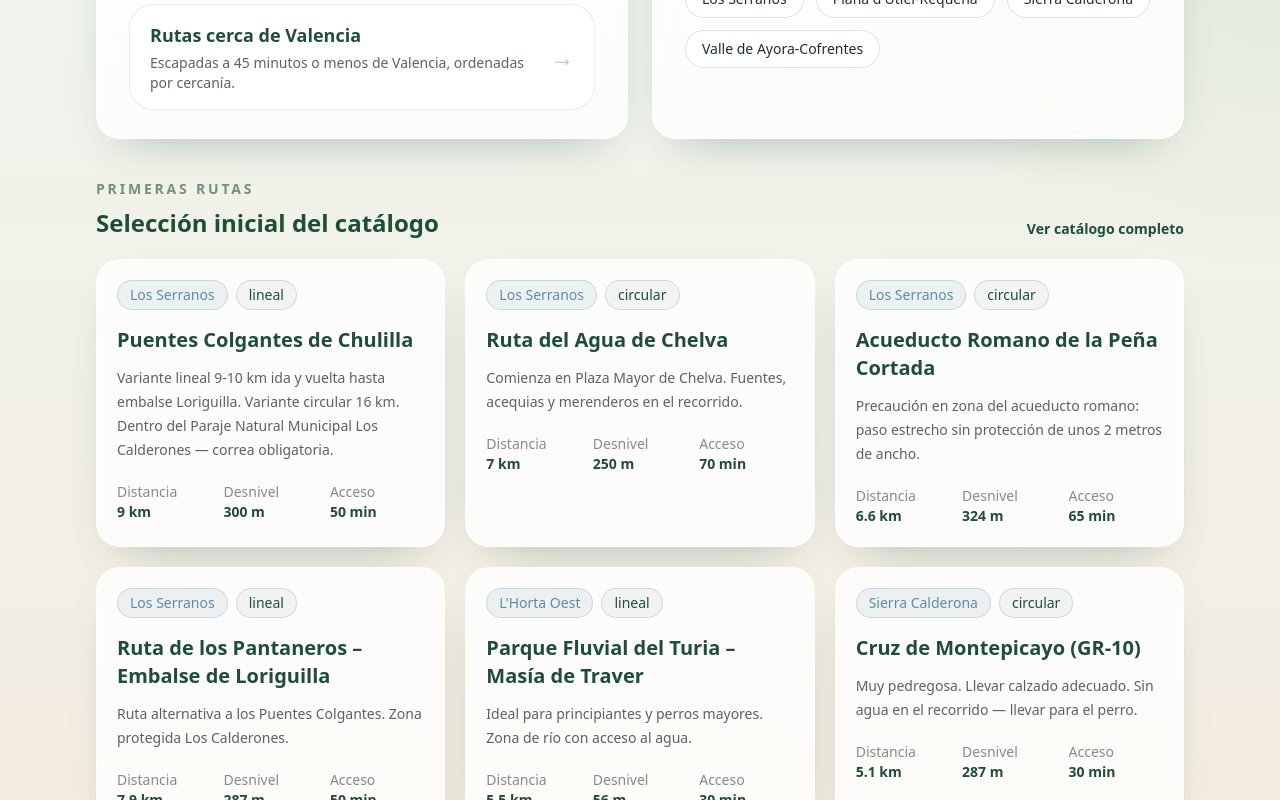
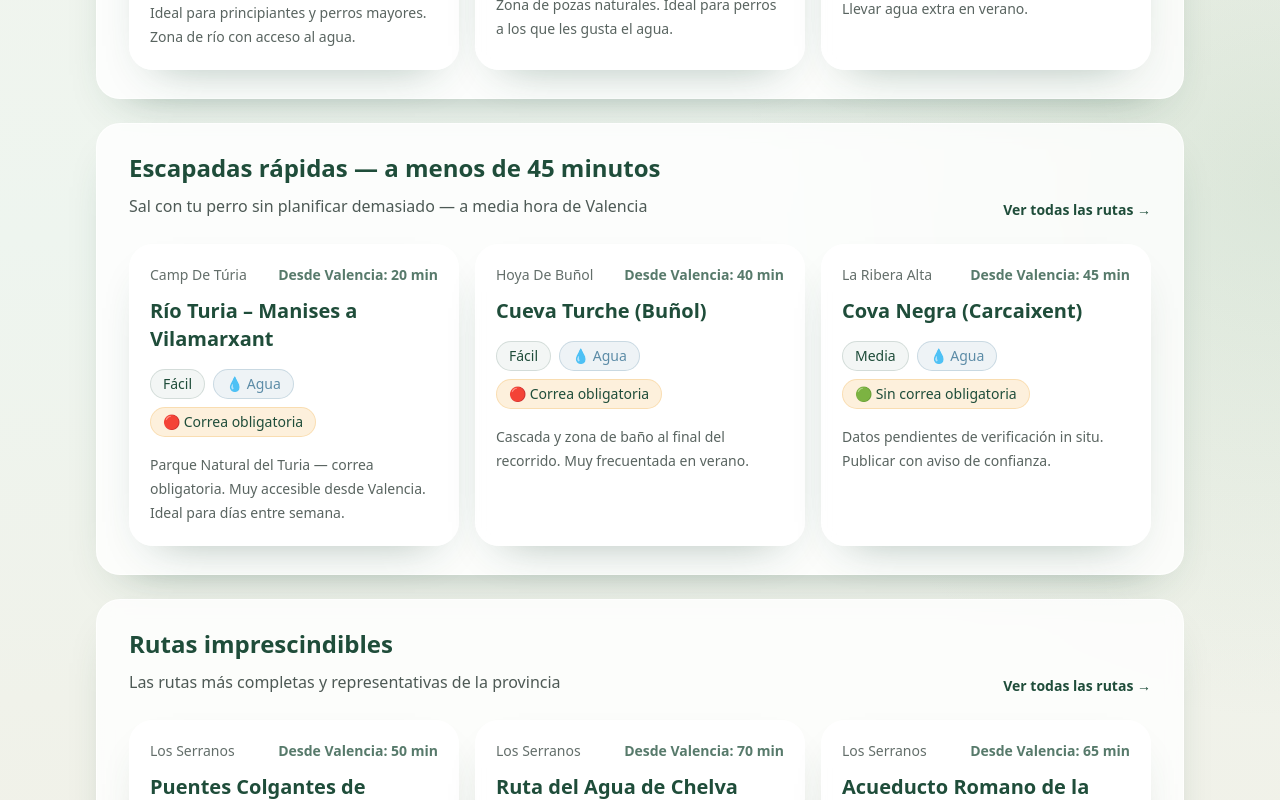
Before and after one commit to eloylt13/rutas-perro-valencia, a Next.js app: page / in a window 1280 px wide. Shown: the part 1260-2060 px from the top of the page. Built offline with nearby package versions, Linux system fonts and the light colour scheme.

Commit message:
feat: bloques destacados en home

```diff
--- a/app/page.tsx
+++ b/app/page.tsx
@@ -1,13 +1,17 @@
 import type { Metadata } from "next";
 import Link from "next/link";
 import {
-  getRutas,
+  formatDificultad,
+  formatZona,
+  getRutaBySlug,
   getTipoDescription,
   getTipoLabel,
   getZonas,
   getZonaSlug,
+  sanitizeText,
   TIPOS_SOPORTADOS
 } from "@/lib/rutas";
+import type { Ruta } from "@/types/ruta";
 
 export const metadata: Metadata = {
   metadataBase: new URL("https://rutasperrovalencia.es"),
@@ -18,25 +22,129 @@ export const metadata: Metadata = {
   }
 };
 
+type FeaturedBlock = {
+  title: string;
+  subtitle: string;
+  slugs: string[];
+};
+
 const featureItems = [
   {
     title: "Rutas verificadas",
-    description: "Consulta fichas con datos de acceso, dificultad, agua, sombra y notas útiles para salir con perro."
+    description:
+      "Consulta fichas con datos de acceso, dificultad, agua, sombra y notas \u00fatiles para salir con perro."
   },
   {
     title: "Explora por zona",
-    description: "Encuentra rápidamente áreas como Los Serranos, la Calderona o la Ribera Alta."
+    description: "Encuentra r\u00e1pidamente \u00e1reas como Los Serranos, la Calderona o la Ribera Alta."
   },
   {
     title: "Filtra por necesidad",
-    description: "Accede a selecciones de rutas con agua, fáciles o especialmente cerca de Valencia."
+    description: "Accede a selecciones de rutas con agua, f\u00e1ciles o especialmente cerca de Valencia."
   }
 ];
 
+const featuredBlocks: FeaturedBlock[] = [
+  {
+    title: "Rutas con agua \u2014 perfectas para el verano",
+    subtitle: "Rutas donde tu perro puede refrescarse en r\u00edos, pozas o embalses",
+    slugs: [
+      "parque-fluvial-turia-masia-traver",
+      "gorgo-escalera-anna",
+      "xativa-cova-negra-bellus"
+    ]
+  },
+  {
+    title: "Escapadas r\u00e1pidas \u2014 a menos de 45 minutos",
+    subtitle: "Sal con tu perro sin planificar demasiado \u2014 a media hora de Valencia",
+    slugs: [
+      "rio-turia-manises-vilamarxant",
+      "cueva-turche",
+      "cova-negra-carcaixent"
+    ]
+  },
+  {
+    title: "Rutas imprescindibles",
+    subtitle: "Las rutas m\u00e1s completas y representativas de la provincia",
+    slugs: [
+      "puentes-colgantes-chulilla",
+      "ruta-del-agua-chelva",
+      "acueducto-romano-pena-cortada"
+    ]
+  }
+];
+
+function getFeaturedRuta(slug: string): Ruta {
+  const ruta = getRutaBySlug(slug);
+
+  if (!ruta) {
+    throw new Error(`Ruta no encontrada para la home destacada: ${slug}`);
+  }
+
+  return ruta;
+}
+
+function FeaturedRouteCard({ ruta }: { ruta: Ruta }) {
+  return (
+    <article className="panel flex h-full flex-col p-5 hover:border-bosque/35">
+      <div className="flex items-center justify-between gap-3">
+        <p className="text-sm font-medium text-grafito/70">{formatZona(ruta.zona)}</p>
+        <p className="text-sm font-semibold text-bosque/75">
+          Desde Valencia: {ruta.acceso_desde_valencia_min} min
+        </p>
+      </div>
+
+      <h3 className="mt-3 text-xl font-semibold text-bosque">
+        <Link href={`/rutas/${ruta.slug}`} className="hover:text-grafito">
+          {sanitizeText(ruta.nombre)}
+        </Link>
+      </h3>
+
+      <div className="mt-4 flex flex-wrap gap-2">
+        <span className="chip border-bosque/15 bg-bosque/5 text-bosque">
+          {formatDificultad(ruta.dificultad)}
+        </span>
+        <span className="chip border-rio/25 bg-rio/10 text-rio">
+          {ruta.agua ? "\u{1F4A7} Agua" : "\u2717 Sin agua"}
+        </span>
+        <span className="chip border-sol/30 bg-sol/20 text-bosque">
+          {ruta.correa_obligatoria
+            ? "\u{1F534} Correa obligatoria"
+            : "\u{1F7E2} Sin correa obligatoria"}
+        </span>
+      </div>
+
+      <p className="mt-4 text-sm leading-6 text-grafito/75">{sanitizeText(ruta.notas)}</p>
+    </article>
+  );
+}
+
+function FeaturedRoutesSection({ block }: { block: FeaturedBlock }) {
+  const rutas = block.slugs.map(getFeaturedRuta);
+
+  return (
+    <section className="panel px-6 py-7 sm:px-8">
+      <div className="flex flex-col gap-3 sm:flex-row sm:items-end sm:justify-between">
+        <div className="max-w-2xl">
+          <h2 className="text-2xl font-bold text-bosque">{block.title}</h2>
+          <p className="mt-2 text-base leading-7 text-grafito/80">{block.subtitle}</p>
+        </div>
+        <Link href="/rutas" className="text-sm font-semibold text-bosque hover:text-grafito">
+          {"Ver todas las rutas \u2192"}
+        </Link>
+      </div>
+
+      <div className="mt-6 grid gap-4 lg:grid-cols-3">
+        {rutas.map((ruta) => (
+          <FeaturedRouteCard key={ruta.slug} ruta={ruta} />
+        ))}
+      </div>
+    </section>
+  );
+}
+
 export default function HomePage() {
-  const rutas = getRutas();
   const zonas = getZonas();
-  const destacadas = rutas.slice(0, 6);
 
   return (
     <div className="space-y-10">
@@ -54,7 +162,7 @@ export default function HomePage() {
                 Escapadas perrunas para playa, monte y riberas a un salto de Valencia.
               </h2>
               <p className="max-w-2xl text-lg leading-8 text-grafito/80">
-                Este proyecto organiza rutas reales con información útil para decidir dónde ir según
+                Este proyecto organiza rutas reales con informaci\u00f3n \u00fatil para decidir d\u00f3nde ir seg\u00fan
                 tiempo de acceso, agua, dificultad o zona.
               </p>
             </div>
@@ -85,6 +193,12 @@ export default function HomePage() {
         </div>
       </section>
 
+      <div className="space-y-6">
+        {featuredBlocks.map((block) => (
+          <FeaturedRoutesSection key={block.title} block={block} />
+        ))}
+      </div>
+
       <section className="grid gap-6 lg:grid-cols-[1fr_1fr]">
         <div className="panel px-6 py-7 sm:px-8">
           <div className="mb-5 flex items-end justify-between gap-4">
@@ -92,7 +206,7 @@ export default function HomePage() {
               <p className="text-sm font-semibold uppercase tracking-[0.2em] text-bosque/60">
                 Tipos destacados
               </p>
-              <h2 className="mt-2 text-2xl font-bold text-bosque">Entradas rápidas por necesidad</h2>
+              <h2 className="mt-2 text-2xl font-bold text-bosque">Entradas r\u00e1pidas por necesidad</h2>
             </div>
           </div>
           <div className="grid gap-4">
@@ -107,7 +221,7 @@ export default function HomePage() {
                     <h3 className="text-lg font-semibold text-bosque">{getTipoLabel(tipo)}</h3>
                     <p className="mt-1 text-sm text-grafito/75">{getTipoDescription(tipo)}</p>
                   </div>
-                  <span className="text-2xl text-bosque/35">→</span>
+                  <span className="text-2xl text-bosque/35">{"\u2192"}</span>
                 </div>
               </Link>
             ))}
@@ -118,7 +232,7 @@ export default function HomePage() {
           <p className="text-sm font-semibold uppercase tracking-[0.2em] text-bosque/60">
             Explorar por zona
           </p>
-          <h2 className="mt-2 text-2xl font-bold text-bosque">Comarcas y áreas disponibles</h2>
+          <h2 className="mt-2 text-2xl font-bold text-bosque">Comarcas y \u00e1reas disponibles</h2>
           <div className="mt-5 flex flex-wrap gap-3">
             {zonas.map((zona) => (
               <Link
@@ -132,50 +246,6 @@ export default function HomePage() {
           </div>
         </div>
       </section>
-
-      <section className="space-y-5">
-        <div className="flex items-end justify-between gap-4">
-          <div>
-            <p className="text-sm font-semibold uppercase tracking-[0.2em] text-bosque/60">
-              Primeras rutas
-            </p>
-            <h2 className="mt-2 text-2xl font-bold text-bosque">Selección inicial del catálogo</h2>
-          </div>
-          <Link href="/rutas" className="text-sm font-semibold text-bosque hover:text-grafito">
-            Ver catálogo completo
-          </Link>
-        </div>
-        <div className="route-grid">
-          {destacadas.map((ruta) => (
-            <Link
-              key={ruta.slug}
-              href={`/rutas/${ruta.slug}`}
-              className="panel p-5 hover:border-bosque/35"
-            >
-              <div className="flex flex-wrap gap-2">
-                <span className="chip border-rio/25 bg-rio/10 text-rio">{ruta.zona}</span>
-                <span className="chip border-bosque/15 bg-bosque/5 text-bosque">{ruta.tipo_ruta}</span>
-              </div>
-              <h3 className="mt-4 text-xl font-semibold text-bosque">{ruta.nombre}</h3>
-              <p className="mt-3 text-sm leading-6 text-grafito/75">{ruta.notas}</p>
-              <dl className="mt-5 grid grid-cols-3 gap-3 text-sm">
-                <div>
-                  <dt className="text-grafito/55">Distancia</dt>
-                  <dd className="font-semibold text-bosque">{ruta.distancia_km} km</dd>
-                </div>
-                <div>
-                  <dt className="text-grafito/55">Desnivel</dt>
-                  <dd className="font-semibold text-bosque">{ruta.desnivel_m} m</dd>
-                </div>
-                <div>
-                  <dt className="text-grafito/55">Acceso</dt>
-                  <dd className="font-semibold text-bosque">{ruta.acceso_desde_valencia_min} min</dd>
-                </div>
-              </dl>
-            </Link>
-          ))}
-        </div>
-      </section>
     </div>
   );
 }
```
